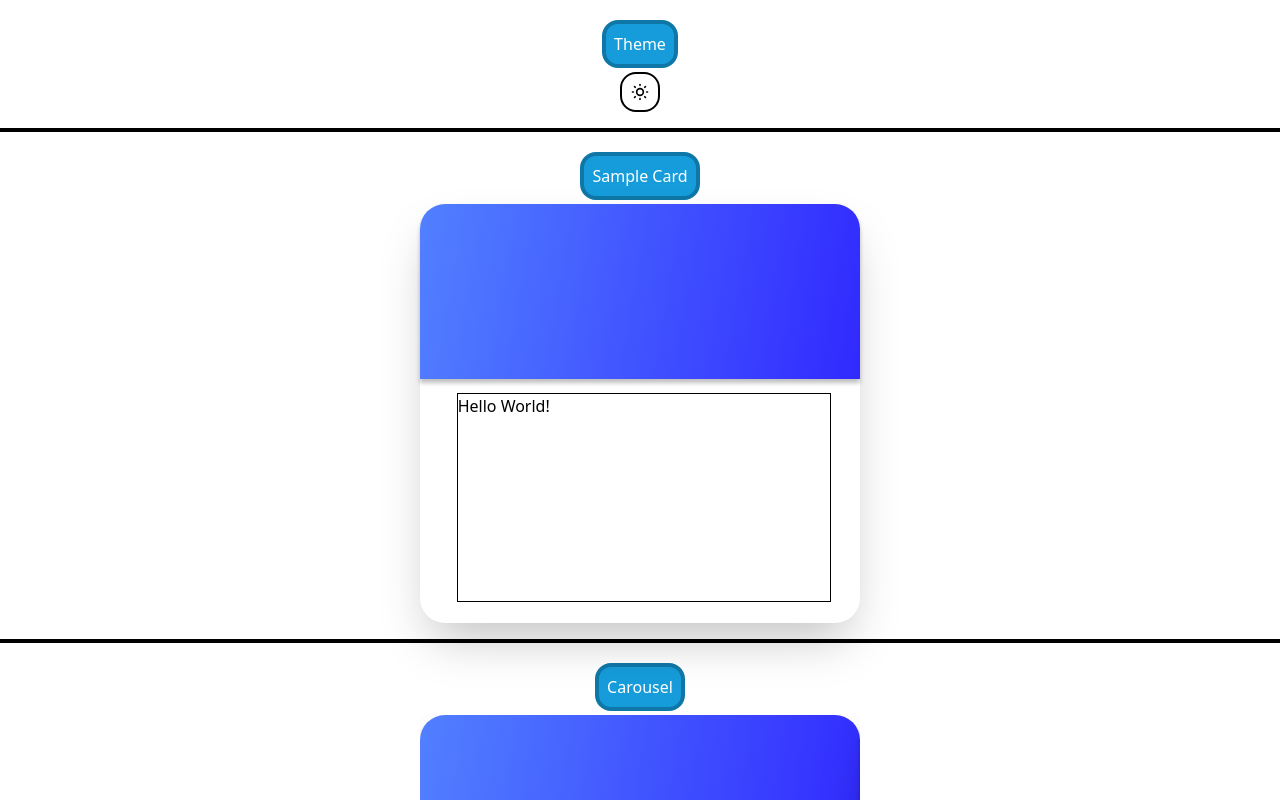
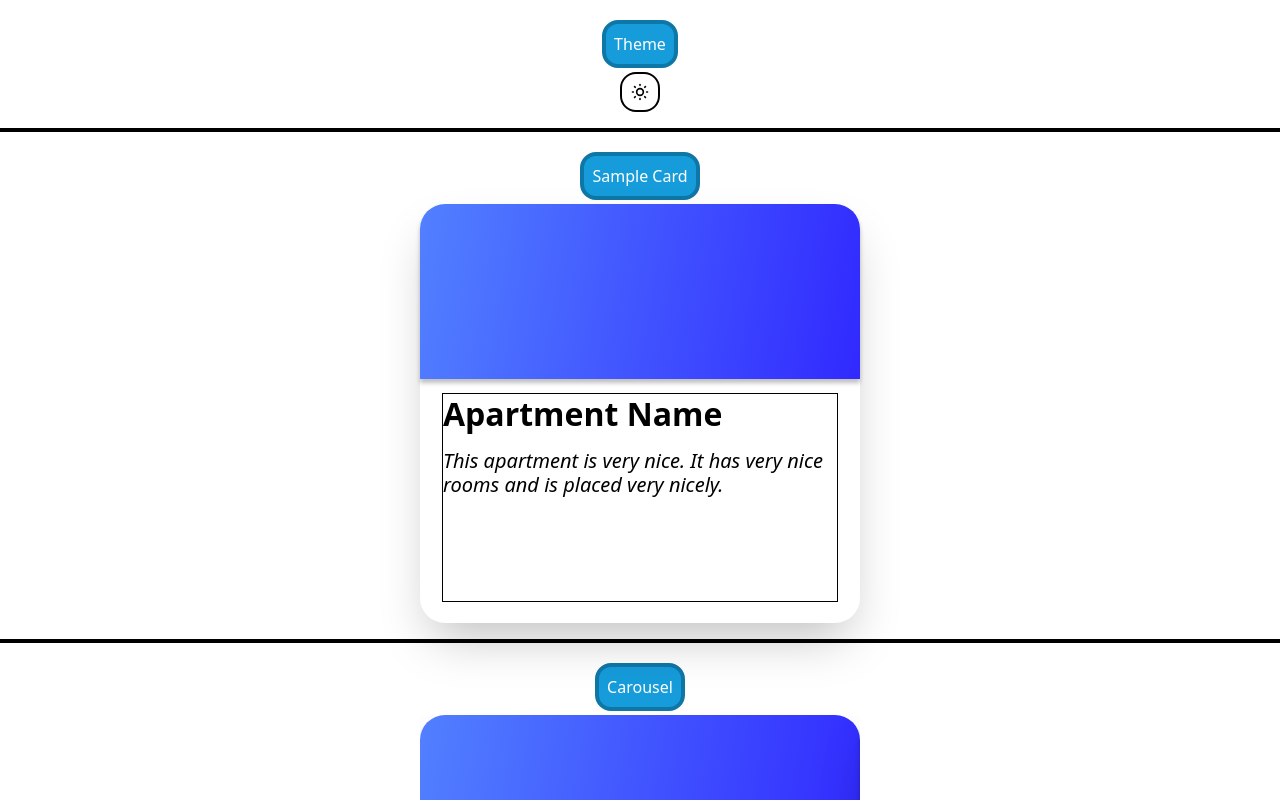
Before and after one commit to Master9x3r4n/ccapdev-mco, a Vue app: page /playground in a window 1280 px wide. Shown: the top 800 px of the page. Built offline with nearby package versions, Linux system fonts and the light colour scheme.

Commit message:
updated ApartmentCardSmall styles

```diff
--- a/src/components/apartment-cards/ApartmentCardSmall.vue
+++ b/src/components/apartment-cards/ApartmentCardSmall.vue
@@ -5,7 +5,7 @@
     <div class=
     "h-104.75 w-110 rounded-[25px]
     p-0 shadow-2xl relative
-    bg-white">
+    bg-white flex flex-col items-center">
     <!-- Photo h-40%-->
         <div class=
         "w-full h-5/12 rounded-t-[25px]
@@ -15,7 +15,7 @@
         <!-- Frame -->
        <div class="
        absolute border
-       top-[45%] left-1/12 w-[85%] h-[50%]
+       top-[45%] w-[90%] h-[50%]
        ">
             <slot></slot>
        </div>
--- a/src/components/carousel/Carousel.vue
+++ b/src/components/carousel/Carousel.vue
@@ -9,14 +9,18 @@ const items = ref(props.items);
 const carouselContent = ref();
 
 const scroll = (direction) => {
-    const container = carouselContent.value;
-    if (container) {
-        const scrollValue = container.clientWidth;
+    const carousel = carouselContent.value;
+    if (carousel) {
+        const scrollValue = carousel.clientWidth;
 
-        container.scrollBy({
+        console.log(carousel.scrollBy())
+
+        carousel.scrollBy({
             left: direction == 'left' ? -scrollValue : scrollValue,
             behavior: 'smooth'
         })
+
+        // Source btw: https://developer.mozilla.org/en-US/docs/Web/API/Window/scrollBy
     }
 };
 
@@ -61,9 +65,9 @@ const scroll = (direction) => {
     scrollbar-width: none;
 }
 
-.card-container {
+/* .card-container {
     @apply p-2 border-4 rounded-2xl text-white shrink-0
          bg-[#169cda] border-[#0f77a7]
          dark:text-white dark:bg-[#0c2f8e] dark:border-[#0a2878] dark:font-bold;
-}
+} */
 </style>
--- a/src/view/PlaygroundView.vue
+++ b/src/view/PlaygroundView.vue
@@ -19,7 +19,29 @@
     <!-- Small Card -->
     <TestContainer dir="col">
         <TestLabel>Sample Card</TestLabel>
-        <ApartmentCardSmall>Hello World!</ApartmentCardSmall>
+        <ApartmentCardSmall>
+            <!-- Upper Container -->
+            <div class="h-[50%] flex flex-col justify-between">
+                <!-- Apartment Name -->
+                <div>
+                    <h1 class="font-bold text-[32px] leading-10">
+                        Apartment Name</h1>
+                </div>
+
+                <!-- Apartment Description -->
+                 <div>
+                    <p class="italic font-normal text-[20px] leading-6">
+                        This apartment is very nice. It has very nice rooms and is placed very nicely.</p>
+                 </div>
+            </div>
+
+            <!-- Lower Review Container -->
+            <div>
+                <div>
+
+                </div>
+            </div>
+        </ApartmentCardSmall>
     </TestContainer>
 
     <!-- Carousel -->
```
